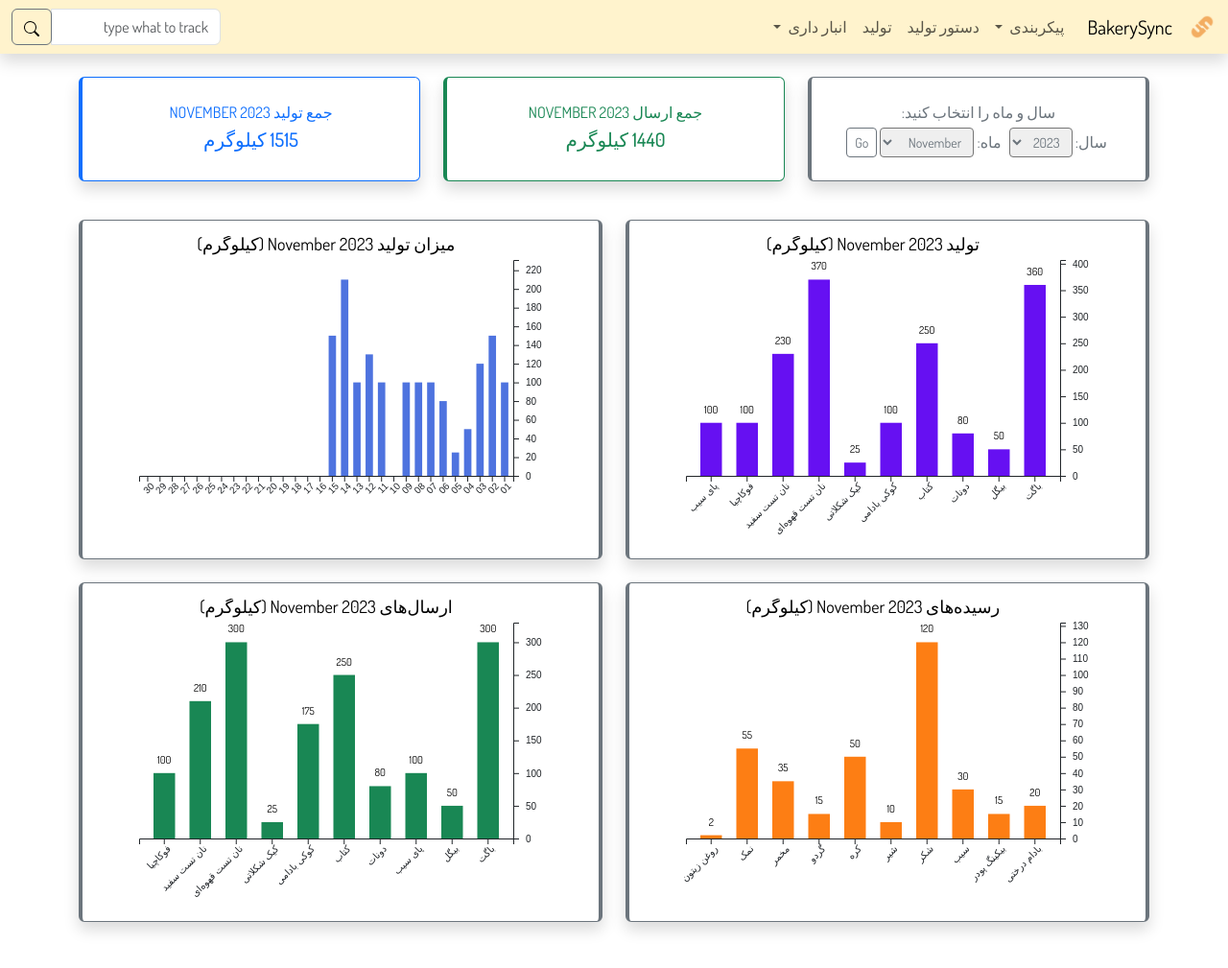
After one commit to rpurmehdi/BakerySync, a Flask app: page /fa in a window 1280 px wide. The commit adds this page. Shown: the whole page at 96% size. Run offline with Flask 3, Linux system fonts and the light colour scheme; data comes from the database, SQL or seed files in the repository; some libraries are stand-ins or nearby versions.

Commit message:
Added Persian Dashboard for preview
For CS50XTEHRAN

```diff
--- a/routes/index.py
+++ b/routes/index.py
@@ -243,3 +243,95 @@ def warehouse():
             "products": products_json,
         }
     return render_template("warehouse.html", **context)
+#TEMP PERSIAN PREVIEW
+@index_bp.route("/fa", methods=["GET"])
+def fa():
+    # Dashboard
+    if request.method == "GET":
+        current_year = int(request.args.get(
+            "year", datetime.datetime.now().year))
+        current_month = int(request.args.get(
+            "month", datetime.datetime.now().month))
+        current_month_name = datetime.date(current_year, current_month, 1).strftime(
+            "%B"
+        )
+        # keep track of all years included in database
+        years = set()
+        # arrivals of the month
+        ingredients = IngredientType.query.order_by(IngredientType.name).all()
+        month_arrivals = []
+        for ingredient in ingredients:
+            sum = 0
+            for arrival in ingredient.arrivals:
+                years.add(arrival.arriving_date.strftime("%Y"))
+                if arrival.arriving_date.strftime("%y-%m-%d").startswith(
+                    f"{current_year % 100:02d}-{current_month:02d}"
+                ):
+                    sum += arrival.quantity
+            if sum > 0:
+                month_arrivals.append((ingredient.name, sum))
+        arrivals_json = json.dumps(month_arrivals)
+
+        # shipments of the month
+        shipmentsum = 0
+        products = ProductType.query.order_by(ProductType.name).all()
+        month_shipments = []
+        month_productionsum = []
+        for product in products:
+            shipsum = 0
+            for shipment in product.shipments:
+                years.add(shipment.shipping_date.strftime("%Y"))
+                if shipment.shipping_date.strftime("%Y-%m-%d").startswith(
+                    f"{current_year}-{current_month:02d}"
+                ):
+                    shipsum += shipment.quantity
+            if shipsum > 0:
+                month_shipments.append((product.name, shipsum))
+                shipmentsum += shipsum
+            prdsum = 0
+            for production in product.productions:
+                years.add(production.production_time.strftime("%Y"))
+                if production.production_time.strftime("%Y-%m-%d").startswith(
+                    f"{current_year}-{current_month:02d}"
+                ):
+                    prdsum += production.quantity
+            if prdsum > 0:
+                month_productionsum.append((product.name, prdsum))
+        shipments_json = json.dumps(month_shipments)
+        productionsum_json = json.dumps(month_productionsum)
+
+        # production / day in month
+        productions = Production.query.all()
+
+        # Generate a list of "YY-MM-DD" strings for each day in the current month
+        days_in_month = calendar.monthrange(current_year, current_month)[1]
+        days = [
+            f"{current_year}-{current_month:02d}-{day:02d}"
+            for day in range(1, days_in_month + 1)
+        ]
+        month_production = []
+        datasum = 0
+        for day in days:
+            sum = 0
+            for production in productions:
+                if production.production_time.strftime("%Y-%m-%d").startswith(day):
+                    sum += production.quantity
+            datasum += sum
+            month_production.append((day.split("-")[2], sum))
+            if datasum > 0:
+                productions_json = json.dumps(month_production)
+            else:
+                productions_json = []
+
+        context = {
+            "years": years,
+            "datasum": datasum,
+            "shipmentsum": shipmentsum,
+            "productionsum": productionsum_json,
+            "month": current_month_name,
+            "year": current_year,
+            "montharrivals": arrivals_json,
+            "monthshipments": shipments_json,
+            "monthproductions": productions_json,
+        }
+        return render_template("index-fa.html", **context)
--- /dev/null
+++ b/templates/index-fa.html
@@ -0,0 +1,390 @@
+<!DOCTYPE html>
+<html lang="fa" dir="rtl">
+
+<head>
+  <meta name="viewport" content="width=device-width, initial-scale=0.9, shrink-to-fit=no" />
+  <meta name="description" content="BakerySync ERP system" />
+  <meta name="author" content="rpurmehdi" />
+
+  <!-- bootstrap css and js from http://getbootstrap.com/docs/5.3/ -->
+  <link rel="stylesheet" href="https://cdn.jsdelivr.net/npm/bootstrap@5.3.2/dist/css/bootstrap.rtl.min.css"
+    integrity="sha384-nU14brUcp6StFntEOOEBvcJm4huWjB0OcIeQ3fltAfSmuZFrkAif0T+UtNGlKKQv" crossorigin="anonymous">
+  <script src="/static/js/bootstrap.bundle.min.js" crossorigin="anonymous"></script>
+  <!-- jquery -->
+  <script src="/static/js/jquery-3.6.0.min.js"></script>
+  <!-- table search and sort from datatables.net -->
+  <link rel="stylesheet" href="/static/css/jquery.dataTables.css" />
+  <script src="/static/js/jquery.dataTables.js"></script>
+  <!-- script for deleting an item from a table -->
+  <script>
+    function confirmDelete(Item, Message) {
+      var confirmMessage =
+        "Are you sure you want to delete " +
+        Message +
+        "?\nThis can not be undone!\nNote: you can not delete items that are referenced eslsewhere in the database";
+      if (confirm(confirmMessage)) {
+        // If confirmed, submit the form
+        document.getElementById(Item).submit();
+      } else {
+        // If canceled, prevent form submission
+        return false;
+      }
+    }
+  </script>
+  <!-- icons and manifest file -->
+  <link rel="apple-touch-icon" sizes="180x180" href="/static/images/apple-touch-icon.png" />
+  <link rel="icon" type="image/png" sizes="32x32" href="/static/images/favicon-32x32.png" />
+  <link rel="icon" type="image/png" sizes="16x16" href="/static/images/favicon-16x16.png" />
+  <link rel="manifest" href="/static/site.webmanifest" />
+  <link rel="icon" href="/static/images/favicon.ico" />
+  <!-- head block for templates -->
+  <script src="/static/js/d3.v6.js"></script>
+  <script>
+    // JavaScript code to handle form submission
+    document.addEventListener("DOMContentLoaded", function () {
+      document.getElementById("dateForm").addEventListener("submit", function (event) {
+        event.preventDefault();
+        const year = document.getElementById("year").value;
+        const month = document.getElementById("month").value;
+        const url = `/?year=${year}&month=${month}`;
+        window.location.href = url;
+      });
+    });
+  </script>
+  <!-- custom style -->
+  <link href="/static/css/styles.css" rel="stylesheet" />
+  <!-- page title -->
+  <title>داشبورد</title>
+</head>
+
+<body {% block bodyclass %}{% endblock %}>
+  <!-- navbar -->
+  <nav class="navbar navbar-expand-lg sticky-top bg-warning-subtle shadow">
+    <div class="container-fluid">
+      <img src="/static/images/android-chrome-512x512.png" alt="BakerySyncLogo" class="navbar-brand py-0" width="30"
+        height="30" />
+      <a class="navbar-brand" href="{{ url_for('index.index') }}">BakerySync</a>
+      <button class="navbar-toggler" type="button" data-bs-toggle="collapse" data-bs-target="#navbarSupportedContent"
+        aria-controls="navbarSupportedContent" aria-expanded="false" aria-label="Toggle navigation">
+        <span class="navbar-toggler-icon"></span>
+      </button>
+      <div class="collapse navbar-collapse" id="navbarSupportedContent">
+        <ul class="navbar-nav me-auto mb-2 mb-lg-0">
+          <li class="nav-item dropdown">
+            <a class="nav-link dropdown-toggle" href="#" role="button" data-bs-toggle="dropdown" aria-expanded="false">
+              پیکربندی
+            </a>
+            <ul class="dropdown-menu bg-warning-subtle">
+              <li>
+                <a class="dropdown-item" href="{{ url_for('types.types') }}">تعریف مواد</a>
+              </li>
+              <li>
+                <a class="dropdown-item" href="{{ url_for('suppliers.suppliers') }}">تامین کنندگان</a>
+              </li>
+              <li>
+                <a class="dropdown-item" href="{{ url_for('customers.customers') }}">مشتری‌ها</a>
+              </li>
+            </ul>
+          </li>
+          <li class="nav-item">
+            <a class="nav-link" aria-current="page" href="{{ url_for('recipes.recipes') }}">دستور تولید</a>
+          </li>
+          <li class="nav-item">
+            <a class="nav-link" aria-current="page" href="{{ url_for('productions.productions') }}">تولید</a>
+          </li>
+          <li class="nav-item dropdown">
+            <a class="nav-link dropdown-toggle" href="#" role="button" data-bs-toggle="dropdown" aria-expanded="false">
+              انبار داری
+            </a>
+            <ul class="dropdown-menu bg-warning-subtle">
+              <li>
+                <a class="dropdown-item" href="{{ url_for('index.warehouse') }}">انبار</a>
+              </li>
+              <li>
+                <a class="dropdown-item" href="{{ url_for('arrivals.arrivals') }}">دریافت مواد اولیه</a>
+              </li>
+              <li>
+                <a class="dropdown-item" href="{{ url_for('shipments.shipments') }}">ارسال محصول</a>
+              </li>
+            </ul>
+          </li>
+        </ul>
+        <!-- track search input form -->
+        <form class="form-inline" action="{{ url_for('index.index') }}" method="post">
+          <div class="row g-3 align-items-center">
+            <div class="col-auto">
+              <div class="input-group my-0">
+                <input type="search" name="track" id="track" class="form-control" placeholder="type what to track"
+                  aria-label="type what to track" autocomplete="off" title="Must be at least 3 characters long"
+                  required />
+                <div class="input-group-append">
+                  <button class="btn btn-outline-secondary" type="submit">
+                    <img src="/static/icons/search.svg" />
+                  </button>
+                </div>
+              </div>
+            </div>
+          </div>
+        </form>
+      </div>
+    </div>
+  </nav>
+  <main class="container-fluid text-center">
+    <div class="container mx-auto text-center chart-container">
+      <div class="row mt-4">
+        <div class="col">
+          <div class="card border-x-secondary border-secondary shadow h-100 py-2">
+            <div class="card-body">
+              <div class="row no-gutters align-items-center">
+                <div class="col mr-2">
+                  <div class="text-xs font-weight-bold text-secondary text-uppercase mb-1">
+                    سال و ماه را انتخاب کنید:
+                  </div>
+                  <form id="dateForm" class="form-inline secondary text-secondary">
+                    <div class="input-group justify-content-center my-0">
+                      <div class="input-group-append mx-1">
+                        <label for="year">سال:</label>
+                        <select class="form-control-sm text-secondary" name="year" id="year">
+                          <!-- years already in database -->
+                          {% for item in years|sort %}
+                          <option value="{{ item }}" {% if item|int==year %}selected{% endif %}>
+                            {{ item }}
+                          </option>
+                          {% endfor %}
+                        </select>
+                      </div>
+                      <div class="input-group-append mx-1">
+                        <label for="month">ماه:</label>
+                        <select class="form-control-sm text-secondary" name="month" id="month">
+                          <option value="1" {% if month=="January" %}selected{% endif %}>January</option>
+                          <option value="2" {% if month=="February" %}selected{% endif %}>February</option>
+                          <option value="3" {% if month=="March" %}selected{% endif %}>March</option>
+                          <option value="4" {% if month=="April" %}selected{% endif %}>April</option>
+                          <option value="5" {% if month=="May" %}selected{% endif %}>May</option>
+                          <option value="6" {% if month=="June" %}selected{% endif %}>June</option>
+                          <option value="7" {% if month=="July" %}selected{% endif %}>July</option>
+                          <option value="8" {% if month=="August" %}selected{% endif %}>August</option>
+                          <option value="9" {% if month=="September" %}selected{% endif %}>September</option>
+                          <option value="10" {% if month=="October" %}selected{% endif %}>October</option>
+                          <option value="11" {% if month=="November" %}selected{% endif %}>November</option>
+                          <option value="12" {% if month=="December" %}selected{% endif %}>December</option>
+                        </select>
+                      </div>
+                      <div class="input-group-append">
+                        <button class="btn btn-sm btn-outline-secondary" type="submit">Go</button>
+                      </div>
+                    </div>
+                  </form>
+                </div>
+              </div>
+            </div>
+          </div>
+        </div>
+        <div class="col">
+          <div class="card border-left-success border-success shadow h-100 py-2">
+            <div class="card-body">
+              <div class="row no-gutters align-items-center">
+                <div class="col mr-2">
+                  <div class="text-xs font-weight-bold text-success text-uppercase mb-1">
+                    جمع ارسال {{ month }} {{ year }}
+                  </div>
+                  <div class="h5 mb-0 font-weight-bold text-success">{{ shipmentsum }} کیلوگرم</div>
+                </div>
+              </div>
+            </div>
+          </div>
+        </div>
+        <div class="col">
+          <div class="card border-left-primary border-primary shadow h-100 py-2">
+            <div class="card-body">
+              <div class="row no-gutters align-items-center">
+                <div class="col mr-2">
+                  <div class="text-xs font-weight-bold text-primary text-uppercase mb-1">
+                    جمع تولید {{ month }} {{ year }}
+                  </div>
+                  <div class="h5 mb-0 font-weight-bold text-primary">{{ datasum }} کیلوگرم</div>
+                </div>
+              </div>
+            </div>
+          </div>
+        </div>
+      </div>
+      <div class="row mt-3">
+        <div class="col mt-4">
+          <!-- where the production graph will take place -->
+          <div class="card border-x-secondary border-secondary shadow">
+            <div class="card-body align-items-center">
+              <div id="productionsum_chart"></div>
+            </div>
+          </div>
+        </div>
+        <div class="col mt-4">
+          <!-- where the production / day graph will take place -->
+          <div class="card border-x-secondary border-secondary shadow">
+            <div class="card-body align-items-center">
+              <div id="production_chart"></div>
+            </div>
+          </div>
+        </div>
+        <div class="col mt-4">
+          <!-- where the arrival graph will take place -->
+          <div class="card border-x-secondary border-secondary shadow">
+            <div class="card-body align-items-center">
+              <div id="arrival_chart"></div>
+            </div>
+          </div>
+        </div>
+        <div class="col mt-4">
+          <!-- where the shipment graph will take place -->
+          <div class="card border-x-secondary border-secondary shadow">
+            <div class="card-body align-items-center">
+              <div id="shipment_chart"></div>
+            </div>
+          </div>
+        </div>
+      </div>
+    </div>
+
+    <!-- charts script -->
+    <script>
+      // Define a function to create a chart
+      function createChart(chartId, data, title, text, chartColor) {
+
+        // Check if the data array is empty
+        if (data.length === 0) {
+          // add text "No data available"
+          const svg = d3
+            .select(chartId)
+            .append("svg")
+            .attr("width", 400)
+            .attr("height", 300)
+            .append("g")
+          svg.append("text")
+            .attr("x", 200)
+            .attr("y", 150)
+            .attr("text-anchor", "middle")
+            .style("font-size", "15px")
+            .text("No data available for " + title);
+          // Return early and do not create the chart
+          return;
+        }
+
+        // Set the dimensions and margins of the graph
+        const margin = { top: 25, right: 35, bottom: 70, left: 5 },
+          width = 430 - margin.left - margin.right,
+          height = 320 - margin.top - margin.bottom;
+
+        // Append the svg object to the specified element
+        const svg = d3
+          .select(chartId)
+          .append("svg")
+          .attr("width", width + margin.left + margin.right)
+          .attr("height", height + margin.top + margin.bottom)
+          .append("g")
+          .attr("transform", `translate(${margin.left},${margin.top})`);
+        data = data.reverse();
+
+        // Calculate the Y axis domain
+        const maxY = d3.max(data, (d) => d[1]); // Find the maximum value in the data
+        const yDomain = [0, maxY * 1.1]; // Adjust the maximum value by 10%
+
+        // Y axis
+        const y = d3.scaleLinear().domain(yDomain).range([height, 0]);
+        svg.append("g")
+          .attr("transform", `translate(${width}, 0)`)
+          .call(d3.axisRight(y))
+          .selectAll("text")
+          .attr("transform", "translate(4,0)")
+          .style("text-anchor", "end");
+
+        // X axis
+        const x = d3.scaleBand()
+          .range([0, width])
+          .domain(data.map((d) => d[0]))
+          .padding(0.4);
+        svg.append("g")
+          .attr("transform", `translate(0, ${height})`)
+          .call(d3.axisBottom(x))
+          .selectAll("text")
+          .attr("transform", "translate(-4,0)rotate(-45)")
+          .style("text-anchor", "start");
+
+        // Bars
+        svg.selectAll("bar")
+          .data(data)
+          .join("rect")
+          .attr("x", (d) => x(d[0]))
+          .attr("y", (d) => y(d[1]))
+          .attr("width", x.bandwidth())
+          .attr("height", (d) => height - y(d[1]))
+          .attr("fill", chartColor);
+
+        // Text labels above the bars
+        svg.selectAll("label")
+          .data(data)
+          .join("text")
+          .attr("x", (d) => x(d[0]) + x.bandwidth() / 2)
+          .attr("y", (d) => y(d[1]) - 10) // Adjust the vertical position of the text
+          .text((d) => text ? `${d[1]}` : "")
+          .attr("text-anchor", "middle")
+          .style("fill", "black")
+          .style("font-size", "11px");
+
+        // Add title
+        svg.append("text")
+          .attr("x", width / 2)
+          .attr("y", -10)
+          .attr("text-anchor", "middle")
+          .style("font-size", "18px")
+          .text(title);
+      }
+
+      // Parse the Data and create charts
+      const arrivalsData = [
+        ["بادام درختی", 20],
+        ["بیکینگ پودر", 15],
+        ["سیب", 30],
+        ["شکر", 120],
+        ["شیر", 10],
+        ["کره", 50],
+        ["گردو", 15],
+        ["مخمر", 35],
+        ["نمک", 55],
+        ["روغن زیتون", 2],
+      ];
+      const shipmentsData = [
+        ["باگت", 300],
+        ["بیگل", 50],
+        ["پای سیب", 100],
+        ["دونات", 80],
+        ["کتاب", 250],
+        ["کوکی بادامی", 175],
+        ["کیک شکلاتی", 25],
+        ["نان تست قهوه‌ای", 300],
+        ["نان تست سفید", 210],
+        ["فوکاچیا", 100],
+      ];
+      const productionsData = [["01", 100], ["02", 150], ["03", 120], ["04", 50], ["05", 25], ["06", 80], ["07", 100], ["08", 100], ["09", 100], ["10", 0], ["11", 100], ["12", 130], ["13", 100], ["14", 210], ["15", 150], ["16", 0], ["17", 0], ["18", 0], ["19", 0], ["20", 0], ["21", 0], ["22", 0], ["23", 0], ["24", 0], ["25", 0], ["26", 0], ["27", 0], ["28", 0], ["29", 0], ["30", 0]];
+      const productionsumData = [
+        ["باگت", 360],
+        ["بیگل", 50],
+        ["دونات", 80],
+        ["کتاب", 250],
+        ["کوکی بادامی", 100],
+        ["کیک شکلاتی", 25],
+        ["نان تست قهوه‌ای", 370],
+        ["نان تست سفید", 230],
+        ["فوکاچیا", 100],
+        ["پای سیب", 100],
+      ];
+      createChart("#productionsum_chart", productionsumData, "تولید {{ month|safe }} {{ year|safe }} (کیلوگرم)", true, "#6610f2");
+      createChart("#arrival_chart", arrivalsData, "رسیده‌های {{ month|safe }} {{ year|safe }} (کیلوگرم)", true, "#fd7e14");
+      createChart("#shipment_chart", shipmentsData, "ارسال‌های {{ month|safe }} {{ year|safe }} (کیلوگرم)", true, "#198754");
+      createChart("#production_chart", productionsData, "میزان تولید {{ month|safe }} {{ year|safe }} (کیلوگرم)", false, "#4e73df");
+    </script>
+  </main>
+
+  <footer class="mb-5 small text-center text-muted"></footer>
+</body>
+
+</html>
--- a/templates/index.html
+++ b/templates/index.html
@@ -20,6 +20,9 @@
 </script>
 {% endblock %} {% block main %}
 <div class="container mx-auto text-center chart-container">
+  <!-- TEMP PERSIAN PREVIEW -->
+  <div class="text-end"><a class="btn btn-secondary" href="{{ url_for('index.fa') }}">FA</a></div>
+  <!-- END TEMP PERSIAN PREVIEW -->
   <div class="row mt-4">
     <div class="col">
       <div class="card border-x-secondary border-secondary shadow h-100 py-2">
```
